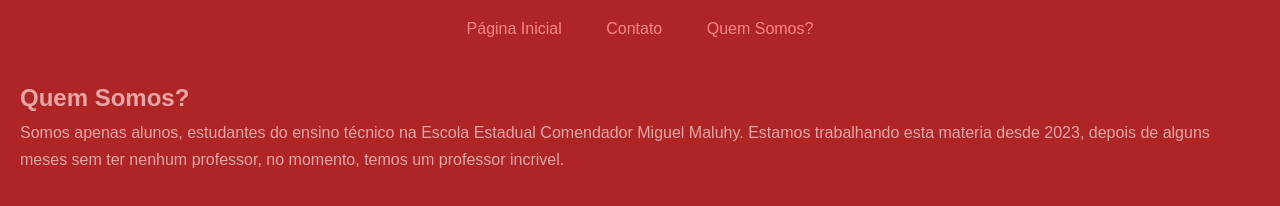
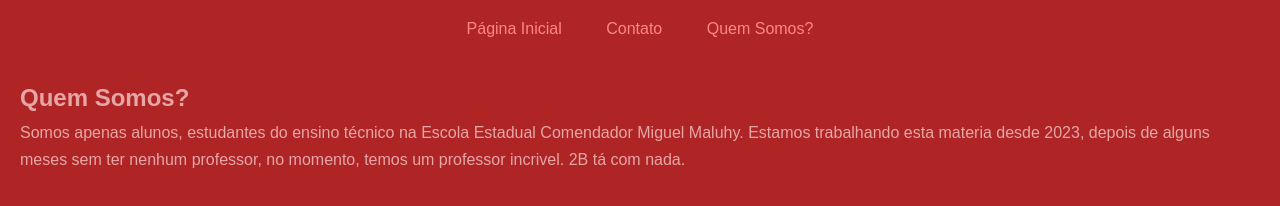
Before and after one commit to joao-paulorr/menutest, a plain HTML site: page forms/quemsomos.html in a window 1280 px wide. Drawn offline with Linux system fonts and the light colour scheme.

Commit message:
mexi no quem somos

```diff
--- a/forms/quemsomos.html
+++ b/forms/quemsomos.html
@@ -21,7 +21,7 @@
         <h1>Quem Somos?</h1>
         <p>Somos apenas alunos, estudantes do ensino técnico na Escola Estadual Comendador Miguel Maluhy. Estamos
             trabalhando esta materia desde 2023, depois de alguns meses sem ter nenhum professor, no momento, temos um
-            professor incrivel.</p>
+            professor incrivel. 2B tá com nada.</p>
     </nav>
 </body>
 
```
